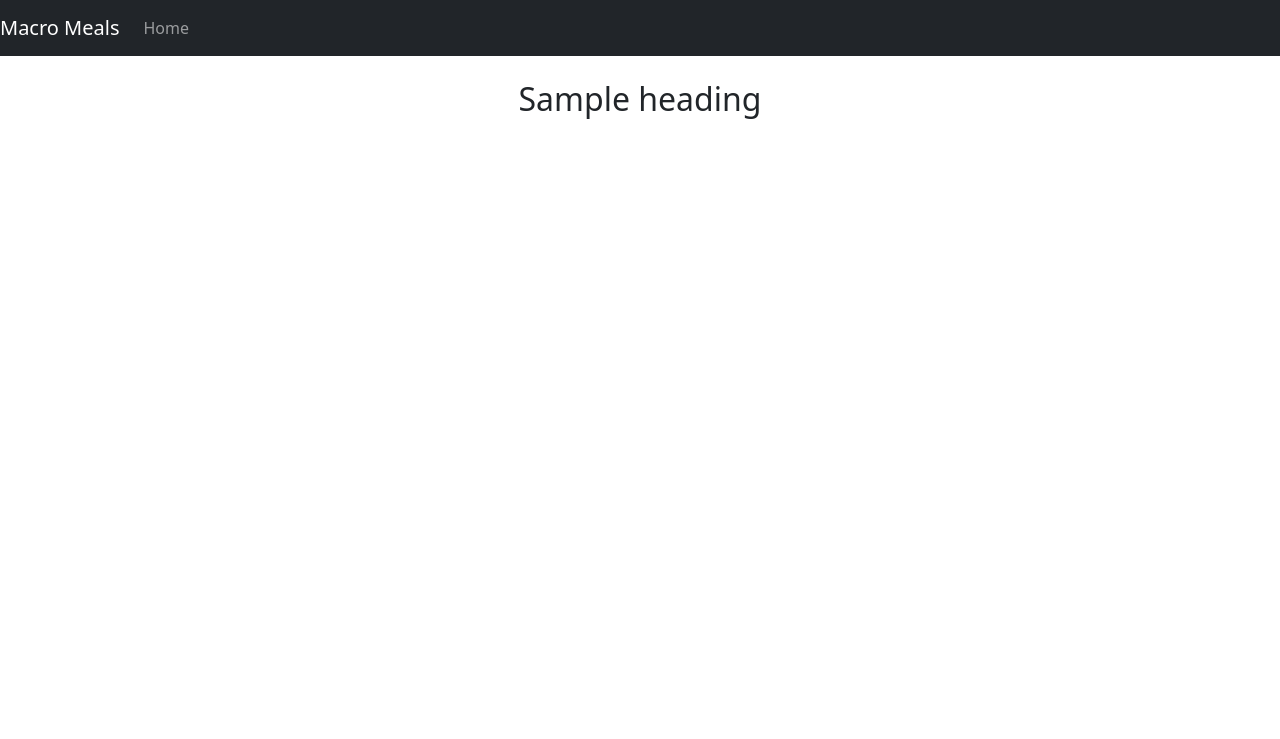
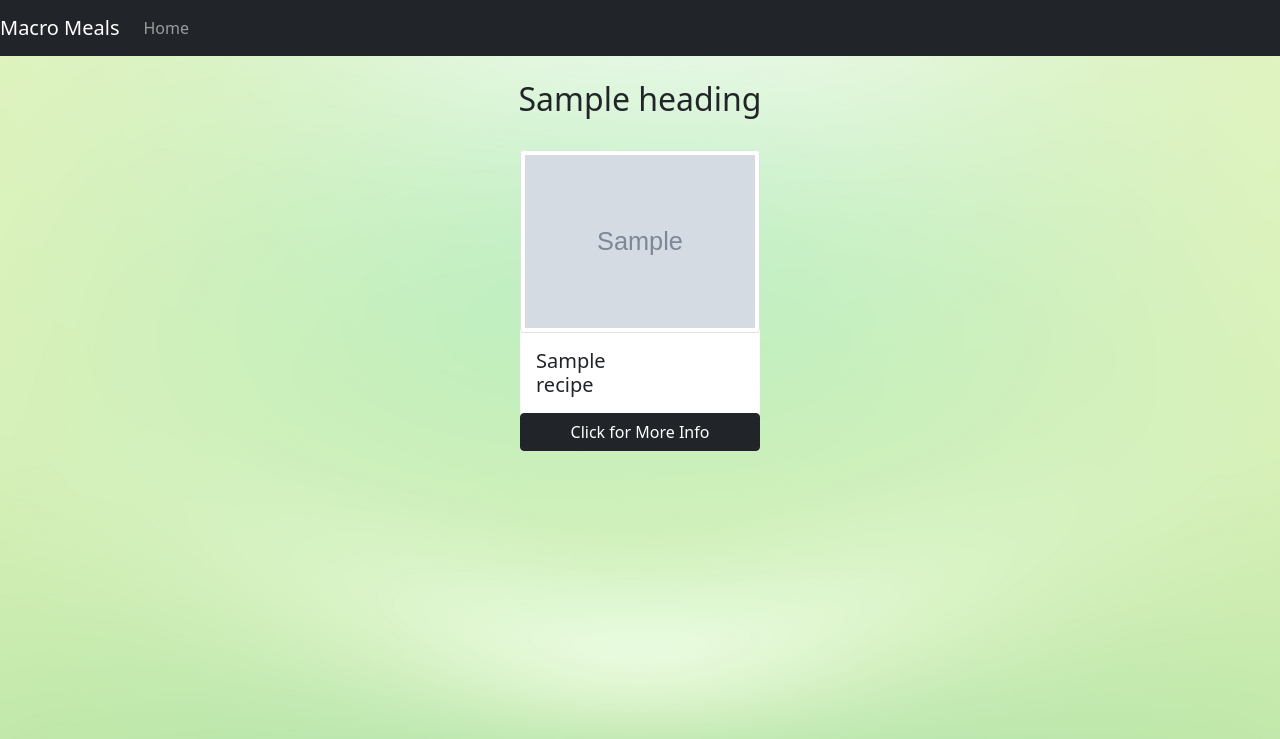
Before and after one commit to Mohsin272/Y4-Final-Project, a Flask app: template templates/savedRecipes.html in a window 1280 px wide. Shown: the top 739 px of the page. Run offline with Flask 2, Linux system fonts and the light colour scheme; the template is opened without the code that fills it: most values are stand-ins (such as "Sample title", 1, 10 or a date in 2020); grey boxes marked "Sample" are stand-in pictures; some libraries are stand-ins or nearby versions.

Commit message:
database returns saved recipes

```diff
--- a/app.py
+++ b/app.py
@@ -27,14 +27,16 @@ def register():
     return render_template("register.html", title="Welcome")
 
 
-@app.route("/savedRecipe")
-def savedRecipe():
+@app.route("/savedRecipes")
+def savedRecipes():
     email = session.get("email", None)
     if email is not None:
         with DBcm.UseDatabase(config) as db:
             SQL = """select * from saved_recipes where Email = %s"""
             db.execute(SQL, (email,))
-        return render_template("savedRecipe.html", title="Saved Recipe")
+            res = db.fetchall()
+            print(res)
+        return render_template("savedRecipes.html", title="Saved Recipe", res=res)
     else:
         return redirect("/login")
 
@@ -72,6 +74,7 @@ def login():
             passres = bcrypt.checkpw(Userpassword, hashedDB)
             if res and passres:
                 session["username"] = username
+                session["email"] = email
                 return redirect("/dashboard")
             else:
                 errors = "Username/Password are incorrect"
@@ -81,7 +84,7 @@ def login():
 @app.route("/addrecipe", methods=["GET", "POST"])
 def addrecipe():
     errors = []
-    Ingredients = request.form.get("Ingredients")
+    Ingredients = request.form.get("Ingredients").strip("[]")
     Calories = request.form.get("Calories")
     Servings = request.form.get("Servings")
     Carbs_name = request.form.get("Carbs name")
@@ -103,12 +106,13 @@ def addrecipe():
     Label = request.form.get("Label")
     Image = request.form.get("Image")
     Username = session.get("username", None)
+    Email = session.get("email", None)
 
-    if Username is not None:
+    if Username and Email is not None:
         with DBcm.UseDatabase(config) as db:
             SQL = """
                     insert into saved_recipes
-                    (Username, Ingredients, Calories, Servings,
+                    (Username, Email, Ingredients, Calories, Servings,
                     Carbs_name, Carbs_value, Carbs_unit,
                     Fat_name, Fat_value, Fat_unit,
                     Protein_name, Protein_value, Protein_unit,
@@ -121,13 +125,14 @@ def addrecipe():
                     %s, %s, %s, %s, %s,
                     %s, %s, %s, %s, %s,
                     %s, %s, %s, %s, %s,
-                    %s, %s
+                    %s, %s, %s
                     )
                 """
             db.execute(
                 SQL,
                 (
                     Username,
+                    Email,
                     Ingredients,
                     Calories,
                     Servings,
--- a/templates/dashboard.html
+++ b/templates/dashboard.html
@@ -10,7 +10,7 @@
 <div class="text-center">
 <a href="/recipe" class="btn btn-dark">Receive a Personalised Recipe</a>
 <br>
-<a href="/savedRecipe" class="btn btn-dark">Saved Recipes</a>
+<a href="/savedRecipes" class="btn btn-dark">Saved Recipes</a>
 <a href="/logout" class="btn btn-dark">Logout</a>
 </div>
 {% endblock %}
--- a/templates/results.html
+++ b/templates/results.html
@@ -1,5 +1,4 @@
 {% extends "base.html" %}
-<script src="{{ url_for('static', filename='script.js') }}"></script>
 {% block body %}
 <style>
 
--- a/templates/savedRecipes.html
+++ b/templates/savedRecipes.html
@@ -1,4 +1,93 @@
 {% extends "base.html" %}
 {% block body %}
+<style>
 
+body {
+  background:linear-gradient(to bottom, #89ffde 0%,#8f4bff 100%) no-repeat fixed;
+  background: url("{{url_for('static', filename='green.jpg')}}") no-repeat center center fixed;
+  -webkit-background-size: cover;
+  -moz-background-size: cover;
+  -o-background-size: cover;
+  background-size: cover;
+  position: relative;
+}
+
+.card-title {
+    margin-bottom: 0;
+}
+
+</style>
+{% if not res%}
+<p class="text-center">Sorry you have no Recipes Saved</p>
+{% else %}
+<div class="d-flex flex-wrap justify-content-evenly">
+{% for row in res %}
+<div class="position-relative border-0 card mb-5" style="width: 15rem;" >
+        <img class="img-thumbnail"  src="{{ row['recipe']['image'] }}" alt="Card image cap">
+        <div class="col-md-8">
+        <div class="card-body">
+            <h5 class="card-title">{{row['recipe']['label']}}</h5>
+        </div>
+        </div>
+
+    <button type="button" class="btn btn-dark" data-toggle="modal" data-target="#itemModal-{{ loop.index }}">
+        Click for More Info
+      </button>
+
+     <!-- Modal -->
+  <div class="modal fade" id="itemModal-{{ loop.index }}" tabindex="-1" role="dialog" aria-labelledby="itemModalLabel-{{ loop.index }}" aria-hidden="true">
+    <div class="modal-dialog" role="document">
+      <div class="modal-content">
+        <div class="modal-header">
+          <h5 class="modal-title" id="itemModalLabel-{{ loop.index }}">{{ row['recipe']['label'] }}</h5>
+          <button type="button" class="close" data-dismiss="modal" aria-label="Close">
+            <span aria-hidden="true">&times;</span>
+          </button>
+        </div>
+        <div class="modal-body">
+          <b>Ingredients:</b>
+          {% for row in row['recipe']['ingredientLines'] %}
+          <br>
+          {{row}}
+          {% endfor %}
+          <br>
+          <hr>
+          <b>Calories:</b> {{ (row['recipe']['calories'])|int }}
+          <b>Serving Size:</b> {{(row['recipe']['yield'])|int }}
+          <br>
+          <hr>
+          <b>Nutritional Information:</b>
+          <br>
+          {{row['recipe']['totalNutrients']['CHOCDF.net']['label']}}
+          {{(row['recipe']['totalNutrients']['CHOCDF.net']['quantity'])|int}}
+          {{row['recipe']['totalNutrients']['CHOCDF.net']['unit']}}
+          <br>
+          {{row['recipe']['totalNutrients']['FAT']['label']}}
+          {{(row['recipe']['totalNutrients']['FAT']['quantity'])|int}}
+          {{row['recipe']['totalNutrients']['FAT']['unit']}}
+          <br>
+          {{row['recipe']['totalNutrients']['PROCNT']['label']}}
+          {{(row['recipe']['totalNutrients']['PROCNT']['quantity'])|int}}
+          {{row['recipe']['totalNutrients']['PROCNT']['unit']}}
+          <br>
+          {{row['recipe']['totalNutrients']['SUGAR']['label']}}
+          {{(row['recipe']['totalNutrients']['SUGAR']['quantity'])|int}}
+          {{row['recipe']['totalNutrients']['SUGAR']['unit']}}
+          <br>
+          {{row['recipe']['totalNutrients']['FIBTG']['label']}}
+          {{(row['recipe']['totalNutrients']['FIBTG']['quantity'])|int}}
+          {{row['recipe']['totalNutrients']['FIBTG']['unit']}}
+          <hr>
+          <a href="{{ row['recipe']['url'] }}" target="_blank" class="btn btn-outline-success">Get Instructions</a>
+        </div>
+        <div class="modal-footer">
+          <button type="button" class="btn btn-secondary" data-dismiss="modal">Close</button>
+        </div>
+      </div>
+    </div>
+  </div>
+    </div>
+    {% endfor %}
+    {% endif %}
+</div>
 {% endblock %}
```
